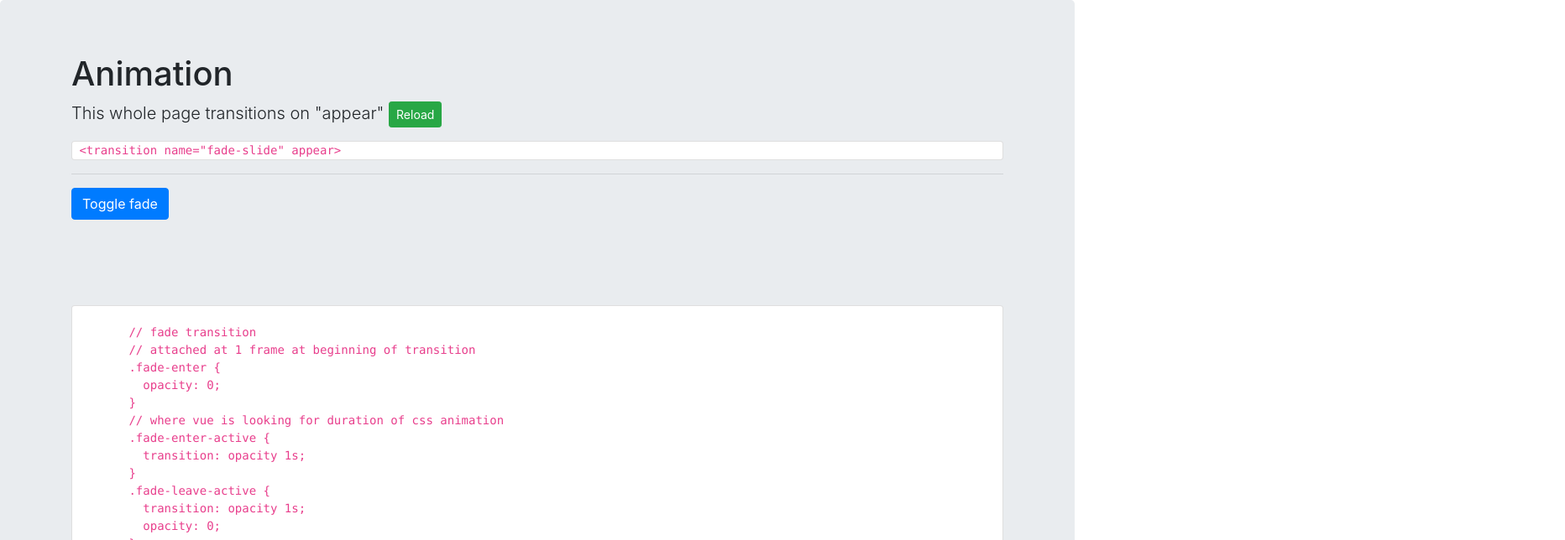
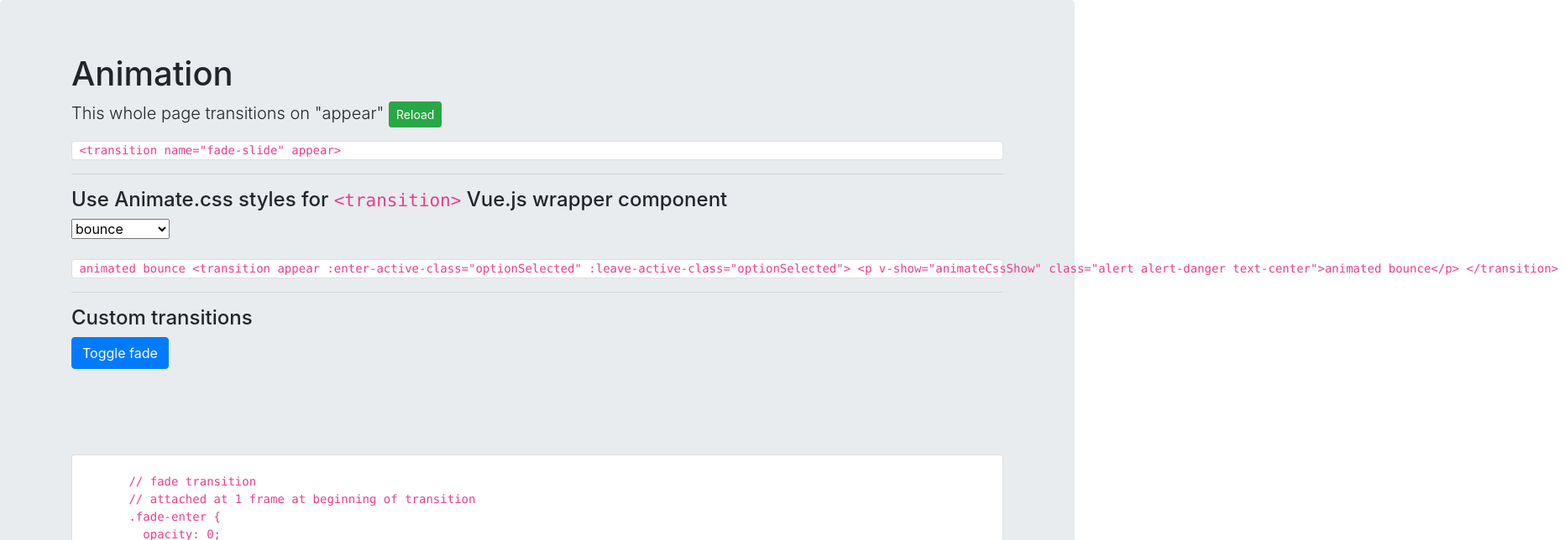
Before and after one commit to mattcc82/vue-cli-project, a Vue app: page / in a window 1280 px wide. Shown: the top 644 px of the page at 84% size, 1864 px wide, since content can reach past the window. Built offline with nearby package versions, Linux system fonts and the light colour scheme.

Commit message:
tie in animate.css demo

```diff
--- a/src/App.vue
+++ b/src/App.vue
@@ -12,6 +12,27 @@
               &lt;transition name="fade-slide" appear&gt;
             </code>
             <hr>
+            <h4>Use Animate.css styles for <code>&lt;transition&gt;</code> Vue.js wrapper component</h4>
+            <select v-model="optionSelected" @change="animateReload">
+              <option v-for="(option, index) in options" :value="option.value" :key="index">{{ option.text }}</option>
+            </select>
+            <br><br>
+            <transition
+              appear
+              :enter-active-class="optionSelected"
+              :leave-active-class="optionSelected">
+              <code v-show="animateCssShow" class="card" style="white-space: pre;">
+                {{ optionSelected }}
+                &lt;transition
+                  appear
+                  :enter-active-class="optionSelected"
+                  :leave-active-class="optionSelected"&gt;
+                  &lt;p v-show="animateCssShow" class="alert alert-danger text-center"&gt;{{ optionSelected }}&lt;/p&gt;
+                &lt;/transition&gt;
+              </code>
+            </transition>
+            <hr>
+            <h4>Custom transitions</h4>
             <div class="row item-row" v-for="obj in showObj" :key="obj.id">
               <div class="col-md-12">
                 <button type="button" class="btn" :class="'btn-' + obj.class" @click="obj.show = !obj.show">Toggle {{ obj.animate }}</button>
@@ -43,6 +64,13 @@ export default {
       setTimeout(() => {
         self.pageShow = true
       }, 1000)
+    },
+    animateReload () {
+      let self = this
+      this.animateCssShow = false
+      setTimeout(() => {
+        self.animateCssShow = true
+      }, 10)
     }
   },
   filters: {
@@ -55,6 +83,20 @@ export default {
   data () {
     return {
       pageShow: true,
+      animateCssShow: true,
+      optionSelected: 'animated bounce',
+      options: [
+        { value: 'animated bounce', text: 'bounce' },
+        { value: 'animated lightSpeedIn', text: 'lightSpeedIn' },
+        { value: 'animated flash', text: 'flash' },
+        { value: 'animated pulse', text: 'pulse' },
+        { value: 'animated rubberBand', text: 'rubberBand' },
+        { value: 'animated wobble', text: 'wobble' },
+        { value: 'animated bounceIn', text: 'bounceIn' },
+        { value: 'animated fadeInLeft', text: 'fadeInLeft' },
+        { value: 'animated zoomOut', text: 'zoomOut' },
+        { value: 'animated hinge', text: 'hinge' }
+      ],
       showObj: [
         { id: 0, show: false, class: 'primary', animate: 'fade' },
         { id: 1, show: false, class: 'info', animate: 'slide' },
```
